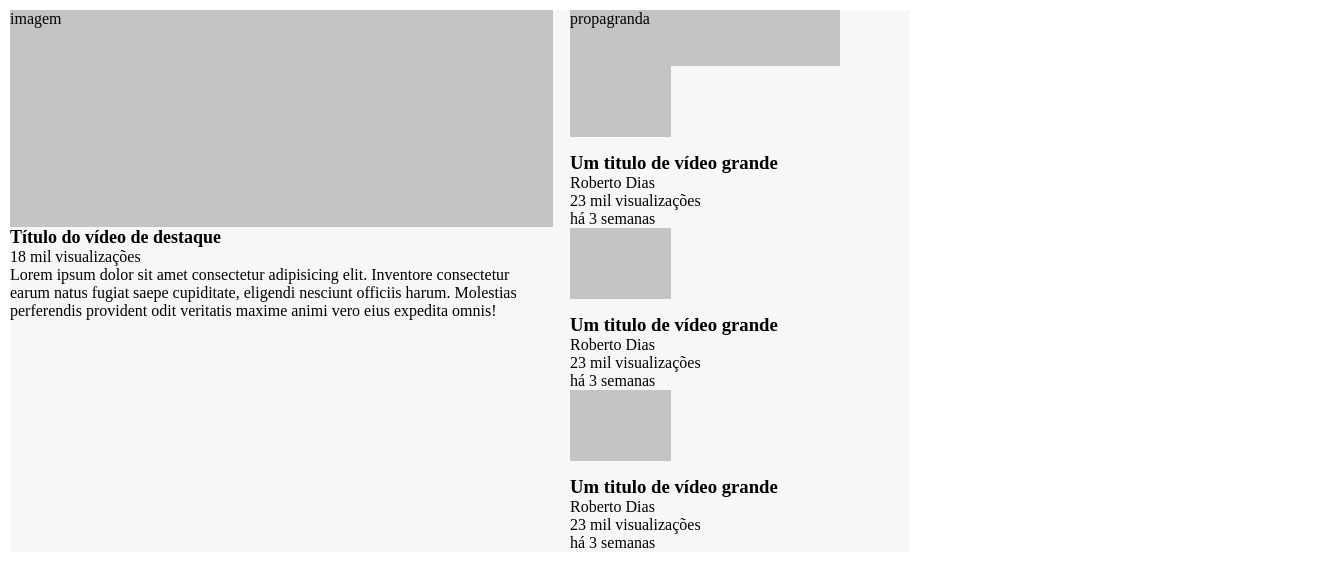
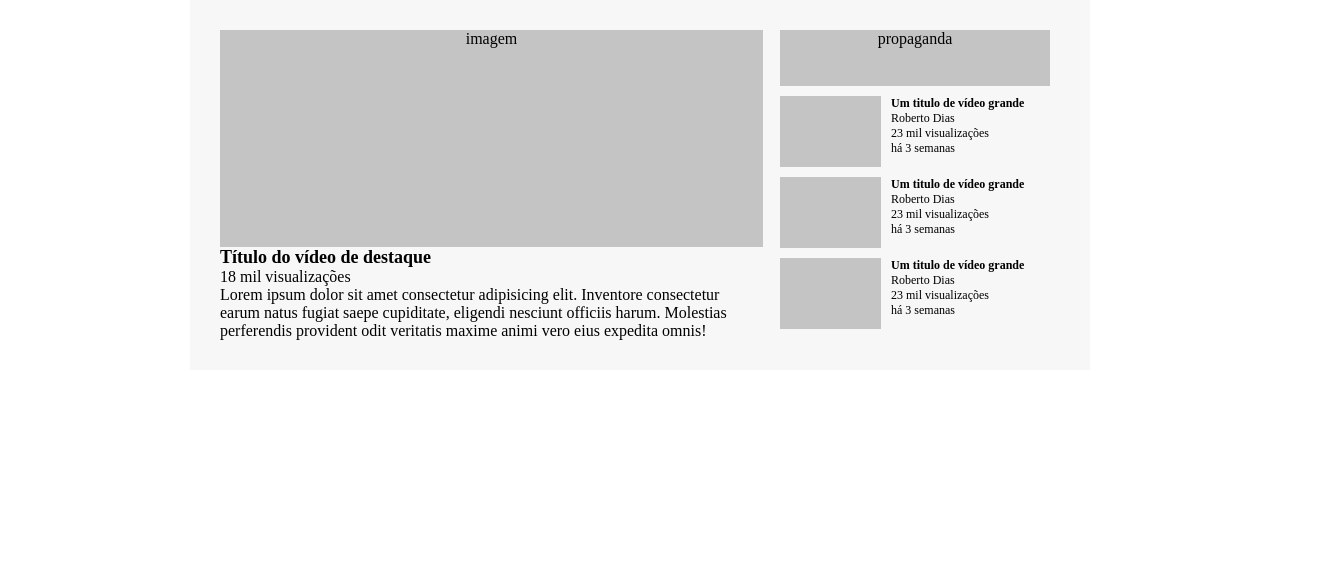
Before and after one commit to osmarajr/exercicio-dev-quest-site-estilo-youtube-com-grid, a plain HTML site: page index.html in a window 1280 px wide. Shown: the whole page, 1323 px wide, since content can reach past the window. Drawn offline with Linux system fonts and the light colour scheme.

Commit message:
alterado o grid dos videos recomendados

```diff
--- a/index.html
+++ b/index.html
@@ -24,7 +24,7 @@
 
         <!-- aside -->
         <aside>
-            <div class="propaganda">propagranda</div>
+            <div class="propaganda">propaganda</div>
 
             <section class="videos-recomendados">
                 <div class="videos-recomendados imagem"></div>
@@ -48,7 +48,7 @@
             </section>
             <section class="videos-recomendados">
                 <div class="videos-recomendados imagem"></div>
-                <div class="imagem conteudo">
+                <div class="conteudo">
                     <h3 class="videos-recomendados titulo">Um titulo de vídeo grande </h3>
                     <p class="videos-recomendados autor">Roberto Dias</p>
                     <p class="videos-recomendados visualizacoes">23  mil visualizações</p>
--- a/src/styles/style.css
+++ b/src/styles/style.css
@@ -1,7 +1,12 @@
+body{
+    display: flex;
+    justify-content: center;
+}
 .container{
-    width: 900px;
+    max-width: 900px;
     background-color: #f7f7f7;
-    margin: 10px;
+    /* margin: 30px; */
+    padding: 30px;
     display: grid;
     grid-template-columns: repeat(2, 543px);
     column-gap: 17px;
@@ -11,6 +16,7 @@
 width: 543px;
 height: 217px;
 background-color: #c4c4c4;
+text-align: center;
 }
 .video-destaque .titulo-destaque{
     font-size: 18px;
@@ -22,15 +28,31 @@ aside .propaganda{
     background-color: #c4c4c4;
     width: 270px;
     height: 56px;
+    margin-bottom: 10px;
+    text-align: center;
 }
 .videos-recomendados{
+    width: 270px;
     display: grid;
-    grid-template-columns: repeat(auto-fill, minmax(101px,270px));
+    grid:
+    "imagem conteudo";
     column-gap: 10px;
-    row-gap: 15px;
+    row-gap: 10px;
 }
 .videos-recomendados.imagem{
     width: 101px;
     height: 71px;
     background-color: #c4c4c4;
+    grid-area: imagem;
+    margin-bottom: 10px;
 }
+.videos-recomendados.conteudo {
+    grid-area: conteudo;
+}
+.videos-recomendados.titulo,
+.videos-recomendados.autor,
+.videos-recomendados.visualizacoes,
+.videos-recomendados.tempo-postado
+{
+    font-size: 12px;
+}
```
